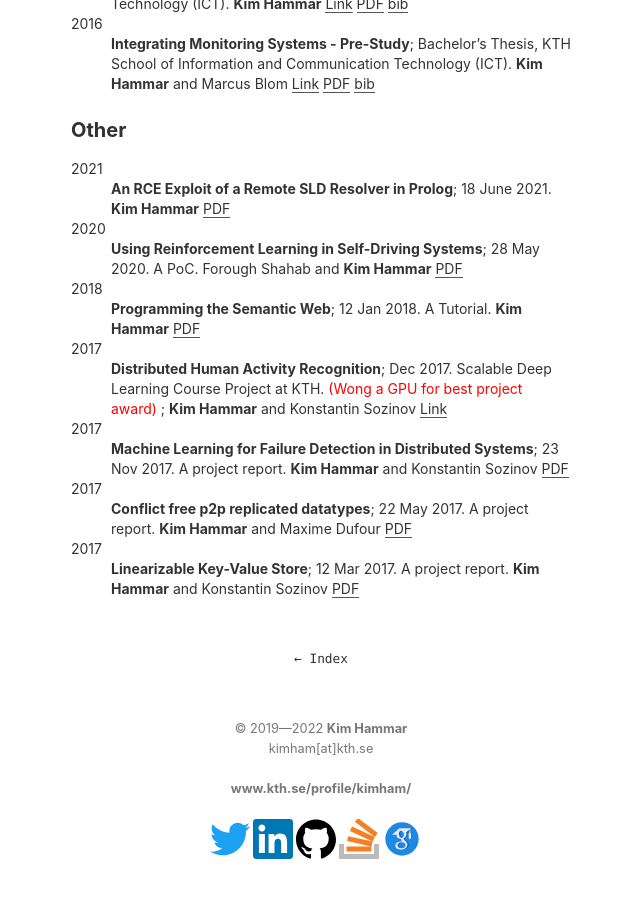
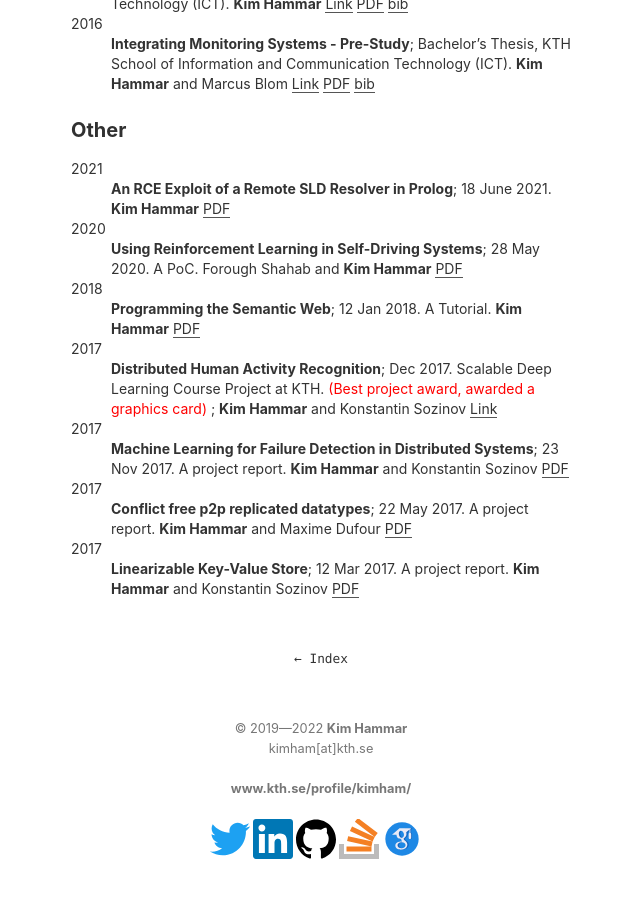
Before and after one commit to Limmen/Limmen.github.io, a Jekyll site: the page built from publications.md, in a window 1280 px wide and 900 px high, scrolled down 2744 px. Shown: the whole window, without its empty margins (319-959 px from the left). Built offline with Jekyll 4.4.1, drawn with Linux system fonts in a browser that asks for light colours.

```diff
--- a/publications.md
+++ b/publications.md
@@ -172,7 +172,7 @@
 	[PDF](/assets/papers/programming_semweb.pdf)
 
 2017
-:   **Distributed Human Activity Recognition**; Dec 2017. Scalable Deep Learning Course Project at KTH. <span style="color:red">(Wong a GPU for best project award) </span>;
+:   **Distributed Human Activity Recognition**; Dec 2017. Scalable Deep Learning Course Project at KTH. <span style="color:red">(Best project award, awarded a graphics card) </span>;
 	**Kim Hammar** and Konstantin Sozinov
 	[Link](https://github.com/Limmen/Distributed_ML)
 
```
